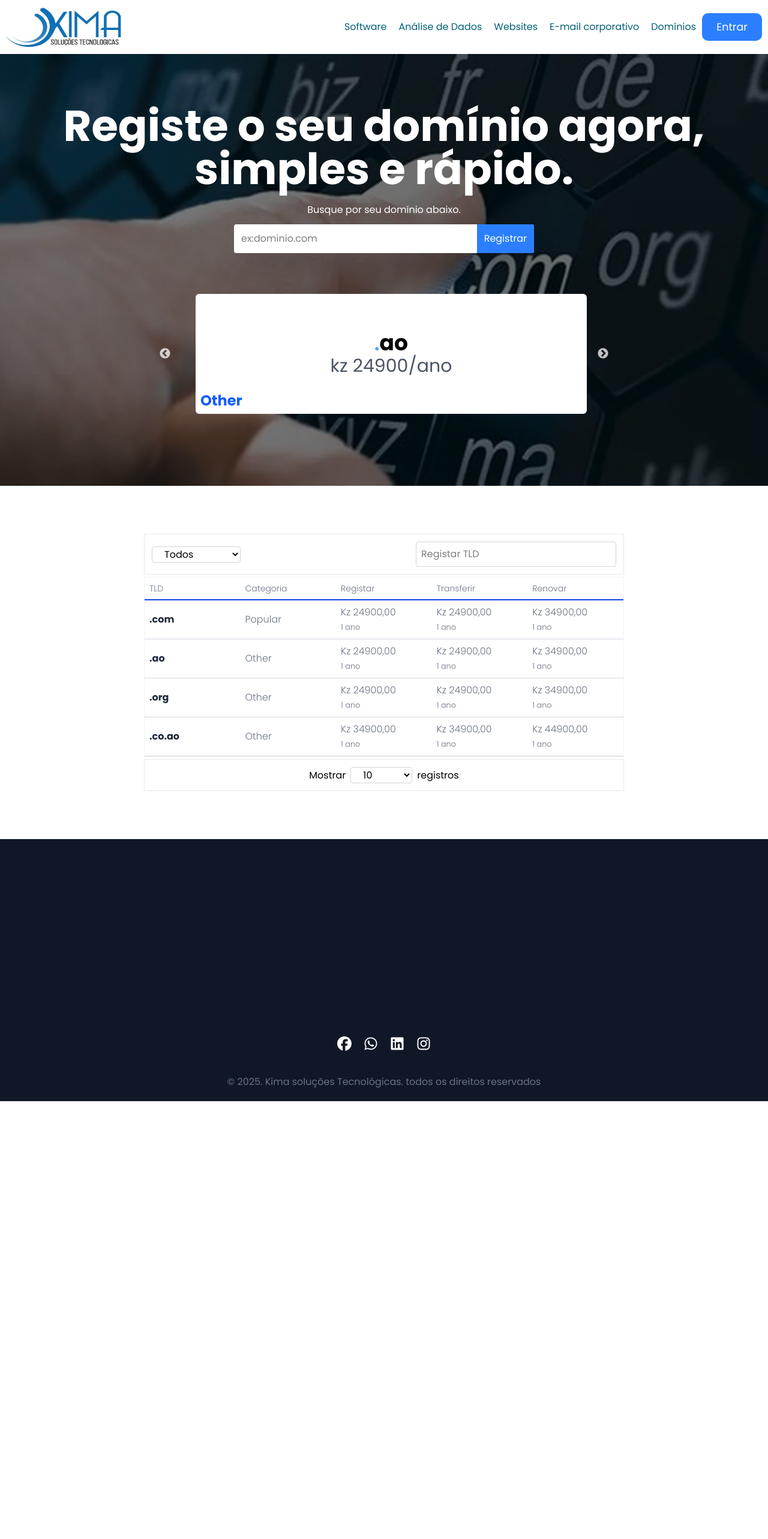
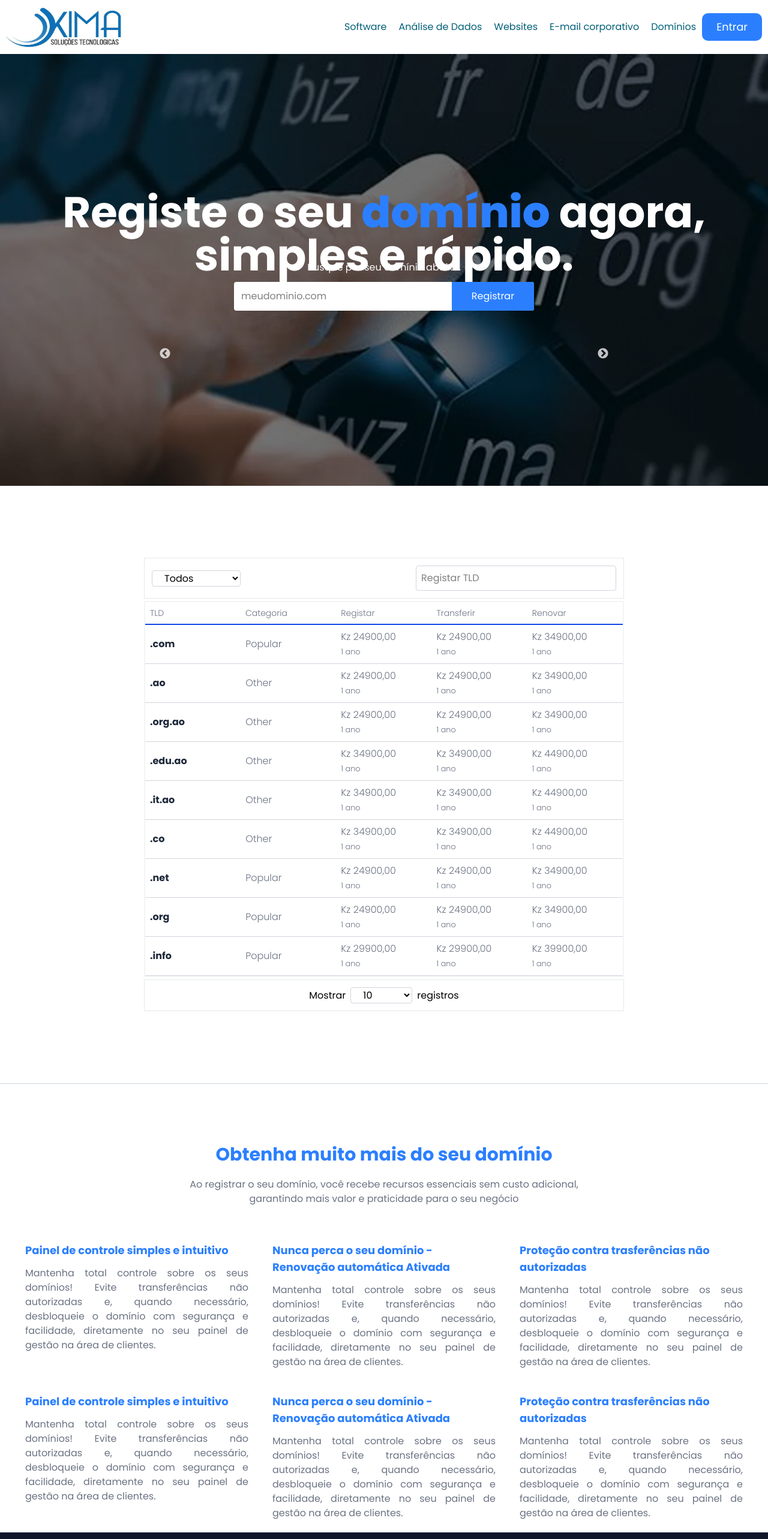
Before and after one commit to albertopedro998/learn-react, a React (Vite) app: page /domain in a window 1280 px wide. Shown: the top 2566 px of the page at 60% size. Before the commit the page ends 1836 px from the top, so only its background shows below. Built offline with nearby package versions, Linux system fonts and the light colour scheme.

Commit message:
Alterando a página domínio

```diff
--- a/src/components/Servicos/Servicos.jsx
+++ b/src/components/Servicos/Servicos.jsx
@@ -17,9 +17,9 @@
     {
       id: 1,
       img: softwareImg,
-      title: "Criação de Software",
+      title: "Desenvolvimento de Software a Medida",
       ben: "Comunicaçao personalizada para o seu negócio",
-      price: `Kz 200.000`,
+      price: `Kz `,
       description: `Utilizar um software personalizado permite automatizar tarefas,
           reduzir custos.`,
     },
@@ -27,7 +27,7 @@
       id: 2,
       img: dominioImg,
       title: "Criação de Domínios",
-      price: `Kz 9.000`,
+      price: `Kz 20.000`,
       ben: "Comunicaçao personalizada para o seu negócio",
       description: `Registrar um domínio próprio fortalece a identidade da sua marca, transmite credibilidade e facilita o acesso dos clientes ao seu negócio online.
       `,
@@ -37,7 +37,7 @@
       img: emailSiteImg,
       title: "E-mail corporativo",
       ben: "Comunicaçao personalizada para o seu negócio",
-      price: `Kz 100.000`,
+      price: `Kz 550`,
       description: `Utilizar um software personalizado permite automatizar tarefas,
           reduzir custos...`,
     },
@@ -46,7 +46,7 @@
       img: webSiteImg,
       title: "Criação de Website",
       ben: "Comunicaçao personalizada para o seu negócio",
-      price: `Kz 150.000`,
+      price: `Kz 200.000`,
       description: `Utilizar um software personalizado permite automatizar tarefas,
           reduzir custos, aumentar...`,
     }
@@ -87,7 +87,7 @@
           </small>
           <a href="#" className="text-2xl text-red-600 font-extrabold p-2 md:text-3xl"
           data-aos="fade-up">
-            {service.price}
+            {service.price},00
           </a>
           <small className="p-2 text-gray-400"
           data-aos="fade-up">
--- a/src/components/Table/index.jsx
+++ b/src/components/Table/index.jsx
@@ -1,7 +1,7 @@
 export default function Table({ children, className }) {
   return (
     <table
-      className={`border border-gray-100  ${
+      className={`border-2 border-gray-100  ${
         className ? className : ""
       }`}
     >
--- a/src/pages/Dominio/index.jsx
+++ b/src/pages/Dominio/index.jsx
@@ -32,15 +32,45 @@
     },
     {
       id: 3,
-      name: "org",
+      name: "org.ao",
       price: 24_900,
       category: "Other",
     },
     {
-      id: 3,
-      name: "co.ao",
+      id: 4,
+      name: "edu.ao",
       price: 34_900,
       category: "Other",
+    },
+    {
+      id: 5,
+      name: "it.ao",
+      price: 34_900,
+      category: "Other",
+    },
+    {
+      id: 6,
+      name: "co",
+      price: 34_900,
+      category: "Other",
+    },
+    {
+      id: 7,
+      name: "net",
+      price: 24_900,
+      category: "Popular",
+    },
+    {
+      id: 8,
+      name: "org",
+      price: 24_900,
+      category: "Popular",
+    },
+    {
+      id: 9,
+      name: "info",
+      price: 29_900,
+      category: "Popular",
     },
   ];
   return (
@@ -48,10 +78,22 @@
       {/* Area destaque */}
       <div className="destaque ">
         <div className="text-white h-[90vh] flex flex-col justify-center container md:m-auto">
-          <Titulo as="h2" className={`text-center text-white `}>
-            Registe o seu domínio agora, simples e rápido.
+          <Titulo
+            as="h2"
+            className={`text-center text-white `}
+            data-aos="slide-up"
+          >
+            Registe o seu
+            <strong className="text-blue-500 font-extrabold">
+              {" "}
+              domínio
+            </strong>{" "}
+            agora, simples e rápido.
           </Titulo>
-          <p className="container md:mx-auto text-center my-5">
+          <p
+            className="container md:mx-auto text-center my-5"
+            data-aos="slide-up"
+          >
             Busque por seu domínio abaixo.
             <form
               action=""
@@ -59,11 +101,11 @@
             >
               <input
                 type="search"
-                className="outline-0 p-3 flex-1"
-                placeholder="ex:dominio.com"
+                className="outline-0 p-3 flex-3"
+                placeholder="meudominio.com"
                 required
               />
-              <button type="submit" className="bg-blue-500 text-white px-3">
+              <button type="submit" className="bg-blue-500 text-white px-3 flex-1">
                 Registrar
               </button>
             </form>
@@ -77,6 +119,7 @@
                 <div
                   className="m-3 p-3 w-200 flex-100"
                   key={"dominioId-" + item.id}
+                  data-aos="slide-up"
                 >
                   <div className="card-dominio flex flex-col p-5 bg-white text-black justify-center items-center rounded-md m-3 md:h-50 relative">
                     <p className="text-2xl font-bold md:text-4xl ">
@@ -99,7 +142,7 @@
       {/* Fim da Area destaque */}
 
       {/* Tabela exibindo todos os dominios disponíveis */}
-      <div className="md:w-200 w-87 mt-20 mx-auto flex items-center justify-between flex-wrap gap-5 border border-gray-200 p-3 box-border">
+      <div className="md:w-200 w-87 mt-30 mx-auto flex items-center justify-between flex-wrap gap-5 border border-gray-200 p-3 box-border">
         <div>
           <select
             name="category_domain"
@@ -141,8 +184,13 @@
         </thead>
         <tbody className=" w-full block">
           {dominiosLista.map((item) => (
-            <tr className="border-b border-gray-300 cursor-pointer" key={item.id}>
-              <td className="p-2 py-2 md:w-40 text-gray-800 font-bold ">.{item.name}</td>
+            <tr
+              className="border-b border-gray-300 cursor-pointer"
+              key={item.id}
+            >
+              <td className="p-2 py-2 md:w-40 text-gray-800 font-bold ">
+                .{item.name}
+              </td>
               <td className="p-2 py-2 md:w-40  font-light text-gray-500">
                 {item.category}
               </td>
@@ -157,7 +205,7 @@
                 <small>1 ano</small>
               </td>
               <td className="p-2 py-2 md:w-40  font-light text-gray-500">
-                Kz {item.price+10000},00
+                Kz {item.price + 10000},00
                 <br />
                 <small>1 ano</small>
               </td>
@@ -165,7 +213,7 @@
           ))}
         </tbody>
       </Table>
-      <div className="md:w-200 w-87 mx-auto flex items-center justify-center border border-gray-200 p-3 mb-20">
+      <div className="md:w-200 w-87 mx-auto flex items-center justify-center border border-gray-200 p-3 mb-30">
         <div>
           Mostrar
           <select
@@ -181,7 +229,88 @@
           registros
         </div>
       </div>
+      <hr className="border-gray-300 mb-20"/>
       {/* Fim da Tabela exibindo todos os dominios disponíveis */}
+
+      {/* Beneficios em se obter um dominio */}
+      <div className="container mx-auto p-5">
+        <Titulo as="h3" className={`text-center `}>
+          Obtenha muito mais do seu domínio
+        </Titulo>
+        <p className="text-center mt-5 mb-15 text-gray-500 mx-auto md:w-[700px]">
+          Ao registrar o seu domínio, você recebe recursos essenciais sem custo
+          adicional, garantindo mais valor e praticidade para o seu negócio
+        </p>
+        <div className="flex gap-10 flex-wrap container mx-auto justify-center items-baseline ">
+          <div className="flex flex-col gap-3 md:w-[30%]">
+            <Titulo as="h3" className={`font-bold md:text-lg `}>
+              Painel de controle simples e intuitivo
+            </Titulo>
+            <p className="text-gray-500 text-justify">
+              Mantenha total controle sobre os seus domínios! Evite
+              transferências não autorizadas e, quando necessário, desbloqueie o
+              domínio com segurança e facilidade, diretamente no seu painel de
+              gestão na área de clientes.
+            </p>
+          </div>
+          <div className="flex flex-col gap-3 md:w-[30%]">
+            <Titulo as="h3" className={`font-bold md:text-lg `}>
+              Nunca perca o seu domínio - Renovação automática Ativada
+            </Titulo>
+            <p className="text-gray-500 text-justify">
+              Mantenha total controle sobre os seus domínios! Evite
+              transferências não autorizadas e, quando necessário, desbloqueie o
+              domínio com segurança e facilidade, diretamente no seu painel de
+              gestão na área de clientes.
+            </p>
+          </div>
+          <div className="flex flex-col gap-3 md:w-[30%]">
+            <Titulo as="h3" className={`font-bold md:text-lg `}>
+              Proteção contra trasferências não autorizadas
+            </Titulo>
+            <p className="text-gray-500 text-justify">
+              Mantenha total controle sobre os seus domínios! Evite
+              transferências não autorizadas e, quando necessário, desbloqueie o
+              domínio com segurança e facilidade, diretamente no seu painel de
+              gestão na área de clientes.
+            </p>
+          </div>
+          <div className="flex flex-col gap-3 md:w-[30%]">
+            <Titulo as="h3" className={`font-bold md:text-lg `}>
+              Painel de controle simples e intuitivo
+            </Titulo>
+            <p className="text-gray-500 text-justify">
+              Mantenha total controle sobre os seus domínios! Evite
+              transferências não autorizadas e, quando necessário, desbloqueie o
+              domínio com segurança e facilidade, diretamente no seu painel de
+              gestão na área de clientes.
+            </p>
+          </div>
+          <div className="flex flex-col gap-3 md:w-[30%]">
+            <Titulo as="h3" className={`font-bold md:text-lg `}>
+              Nunca perca o seu domínio - Renovação automática Ativada
+            </Titulo>
+            <p className="text-gray-500 text-justify">
+              Mantenha total controle sobre os seus domínios! Evite
+              transferências não autorizadas e, quando necessário, desbloqueie o
+              domínio com segurança e facilidade, diretamente no seu painel de
+              gestão na área de clientes.
+            </p>
+          </div>
+          <div className="flex flex-col gap-3 md:w-[30%]">
+            <Titulo as="h3" className={`font-bold md:text-lg `}>
+              Proteção contra trasferências não autorizadas
+            </Titulo>
+            <p className="text-gray-500 text-justify">
+              Mantenha total controle sobre os seus domínios! Evite
+              transferências não autorizadas e, quando necessário, desbloqueie o
+              domínio com segurança e facilidade, diretamente no seu painel de
+              gestão na área de clientes.
+            </p>
+          </div>
+        </div>
+      </div>
+      {/* Fim da area Beneficios em se obter um dominio */}
     </>
   );
 }
```
